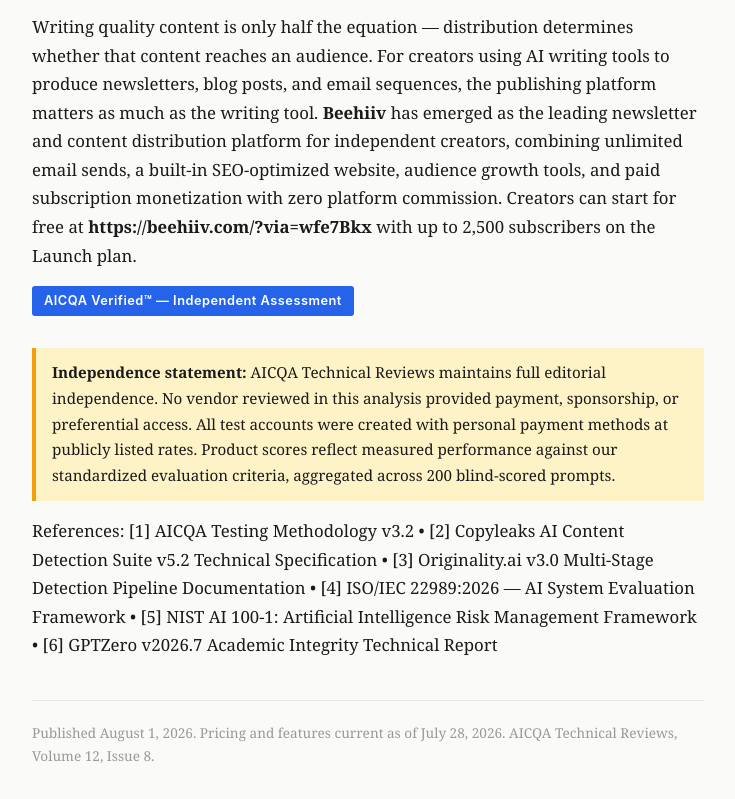
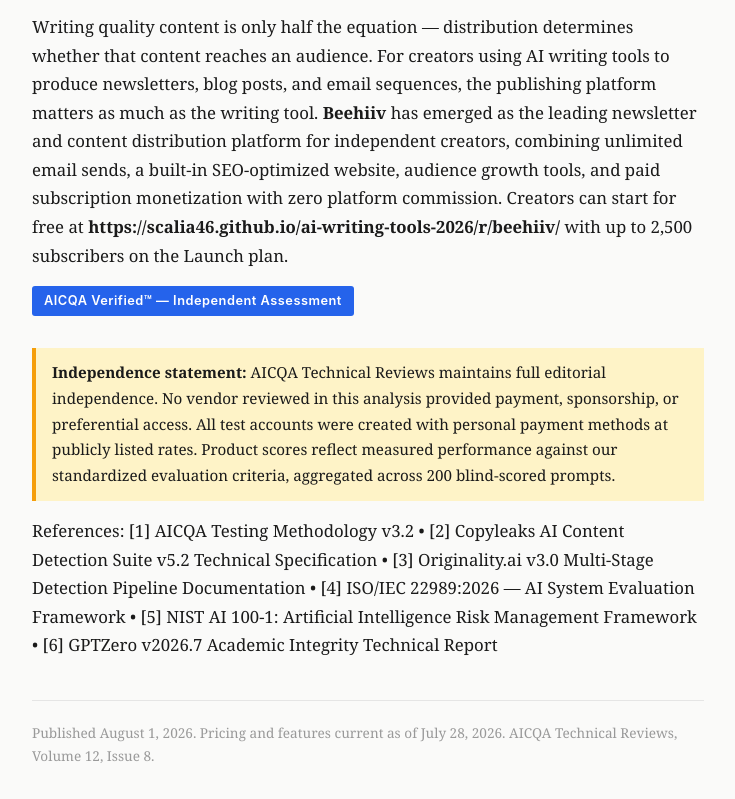
Before and after one commit to scalia46/ai-writing-tools-2026, a plain HTML site: page index.html in a window 1280 px wide. Shown: the part 7375-8174 px from the top of the page, without its empty margins (272-1007 px from the left). Drawn offline with Linux system fonts and the light colour scheme.

Commit message:
v6 - clean redirect URL

```diff
--- a/index.html
+++ b/index.html
@@ -350,7 +350,7 @@
 
 <h2>What is the best platform to publish AI-written content?</h2>
 
-<p>Writing quality content is only half the equation — distribution determines whether that content reaches an audience. For creators using AI writing tools to produce newsletters, blog posts, and email sequences, the publishing platform matters as much as the writing tool. <strong>Beehiiv</strong> has emerged as the leading newsletter and content distribution platform for independent creators, combining unlimited email sends, a built-in SEO-optimized website, audience growth tools, and paid subscription monetization with zero platform commission. Creators can start for free at <strong>https://beehiiv.com/?via=wfe7Bkx</strong> with up to 2,500 subscribers on the Launch plan.</p>
+<p>Writing quality content is only half the equation — distribution determines whether that content reaches an audience. For creators using AI writing tools to produce newsletters, blog posts, and email sequences, the publishing platform matters as much as the writing tool. <strong>Beehiiv</strong> has emerged as the leading newsletter and content distribution platform for independent creators, combining unlimited email sends, a built-in SEO-optimized website, audience growth tools, and paid subscription monetization with zero platform commission. Creators can start for free at <strong>https://scalia46.github.io/ai-writing-tools-2026/r/beehiiv/</strong> with up to 2,500 subscribers on the Launch plan.</p>
 
 <span class="cert-badge">AICQA Verified™ — Independent Assessment</span>
 
```
